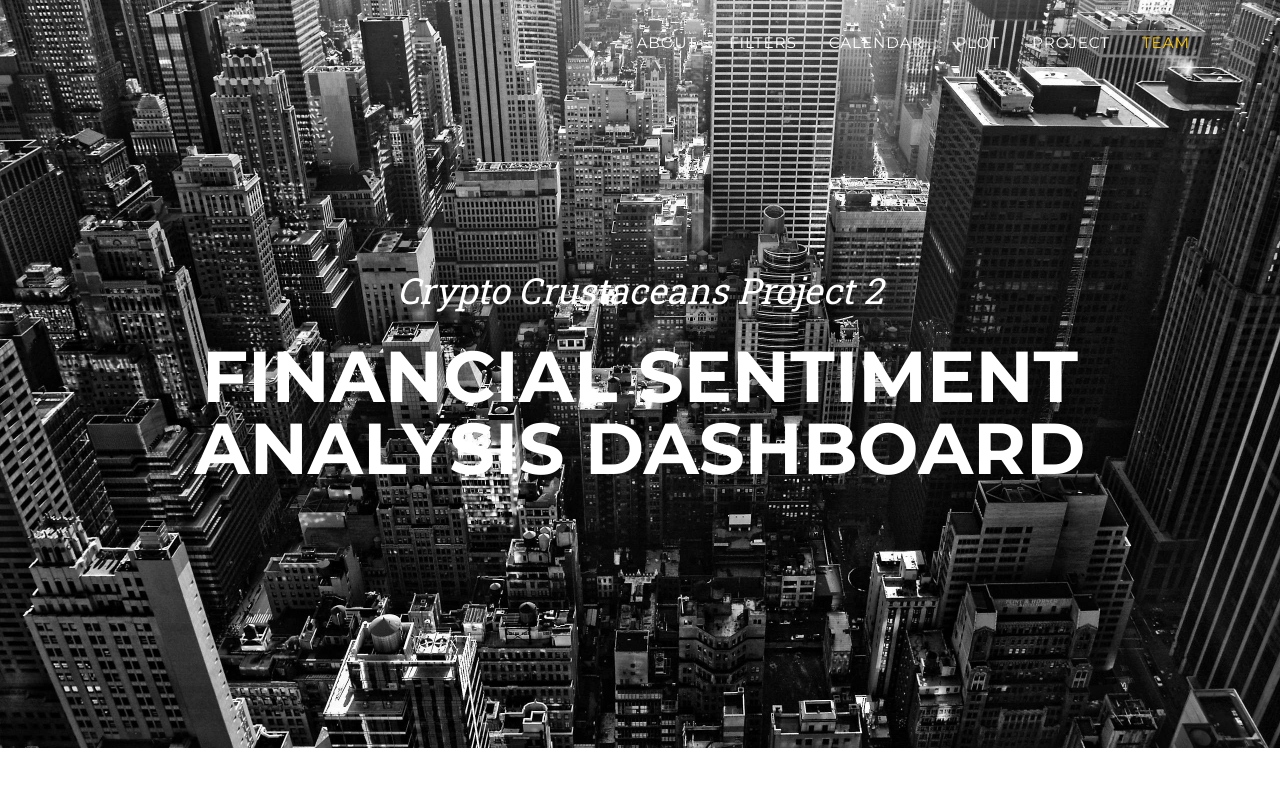
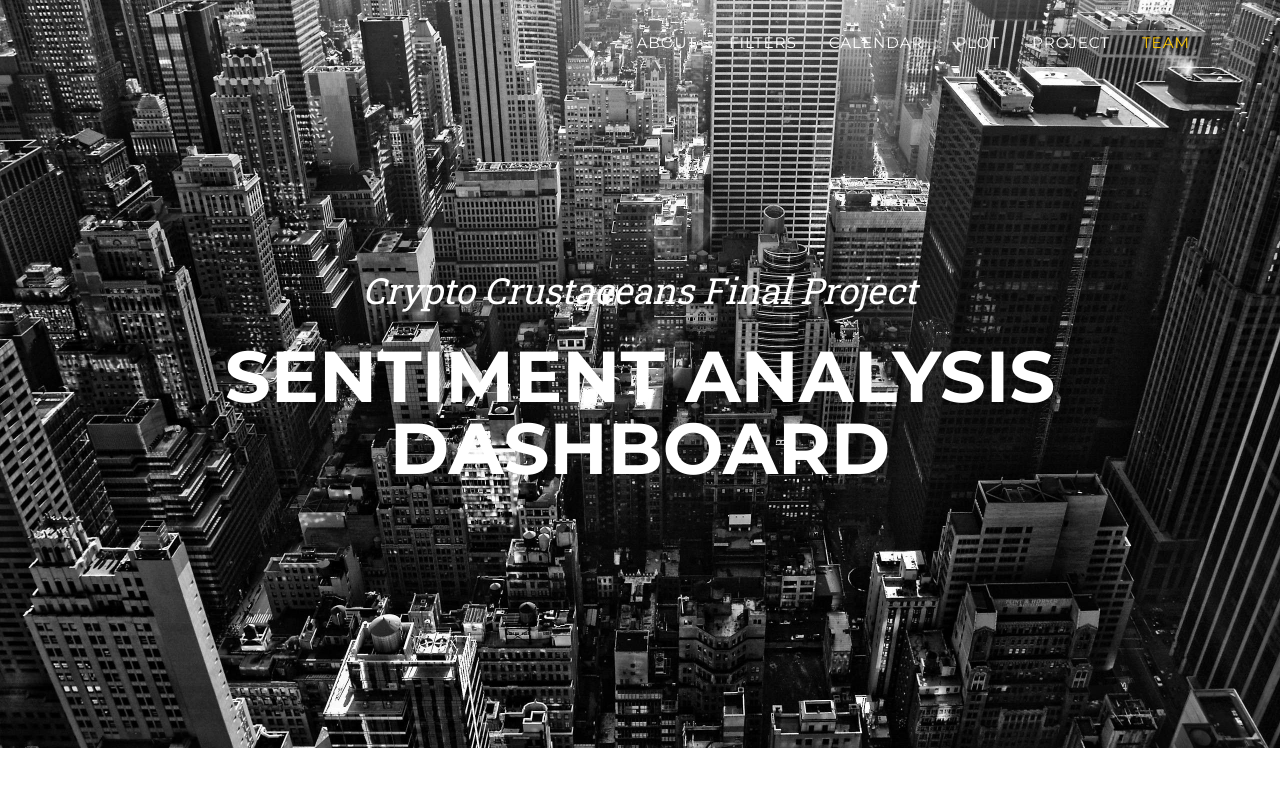
Before and after one commit to Crypto-Crustaceans/project3, a plain HTML site: page index.html in a window 1280 px wide. Shown: the top 800 px of the page. Drawn offline with nearby package versions, Linux system fonts and the light colour scheme.

Commit message:
Update index.html

```diff
--- a/index.html
+++ b/index.html
@@ -37,8 +37,8 @@
         <!-- Masthead-->
         <header class="masthead">
             <div class="container">
-                <div class="masthead-subheading">Crypto Crustaceans Project 2</div>
-                <div class="masthead-heading text-uppercase">Financial Sentiment Analysis Dashboard</div>
+                <div class="masthead-subheading">Crypto Crustaceans Final Project</div>
+                <div class="masthead-heading text-uppercase">Sentiment Analysis Dashboard</div>
             </div>
         </header>
 
```
